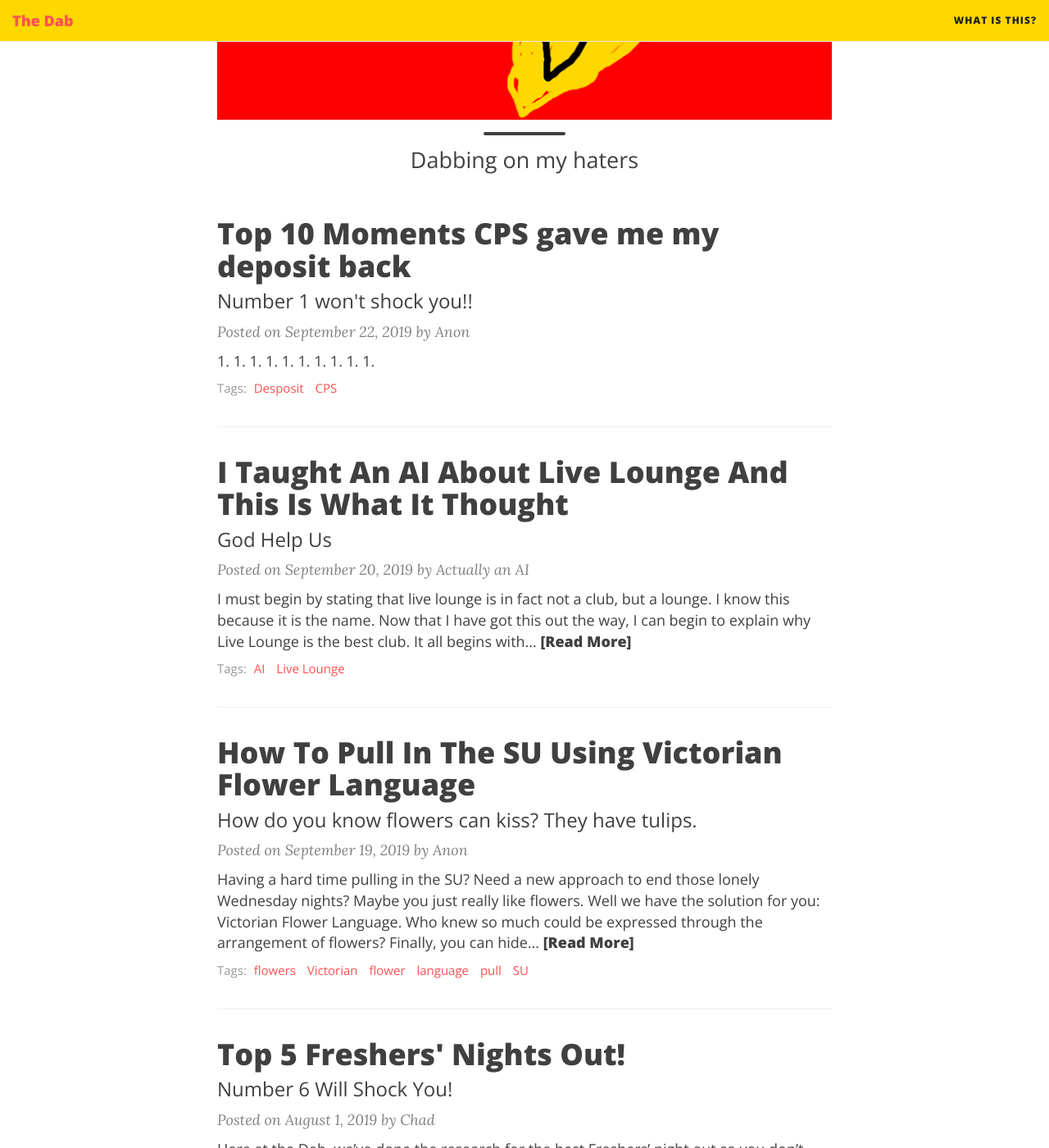
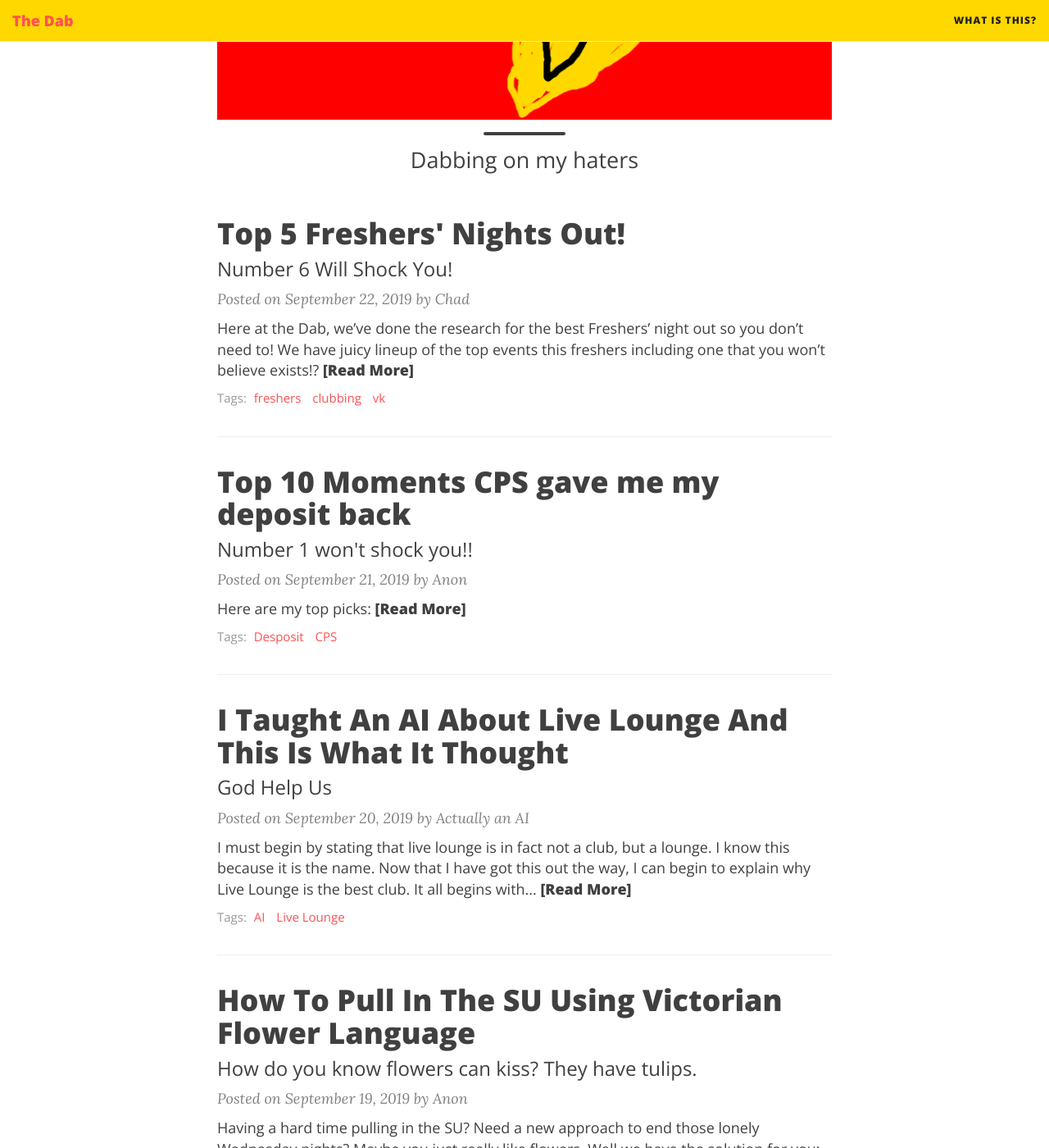
Before and after one commit to The-Dab/the-dab.github.io, a Jekyll site: the page built from index.html, in a window 1280 px wide and 1400 px high, scrolled down 451 px. Shown: the whole window at 82% size. Built offline with Jekyll 4.4.1, drawn with Linux system fonts in a browser that asks for light colours; nearby versions of some CDN libraries; the list of posts is cut into pages by our own code; some of the changed lines change nothing that is shown; some of the changed text lies outside the part shown.

Commit message:
Redid freshers

```diff
--- a/_config.yml
+++ b/_config.yml
@@ -17,7 +17,7 @@ baseurl: ""
 title: The Dab
 
 # Short description of your site
-description: Dabbing on my haters
+description: Forget the Tab, read the Dab.
 
 # --- Navigation bar options --- #
 
@@ -73,7 +73,7 @@ author:
 social-network-links:
   rss: true
   # email: "someone@example.com"
-  facebook: thedab
+  facebook: thedabonline
   # github: daattali
   # twitter: daattali
 #  reddit: yourname
--- a/_includes/footer.html
+++ b/_includes/footer.html
@@ -40,6 +40,9 @@
         {% endif %}
       {% endif%}
       </p>
+      <p class="theme-by text-muted">
+      If you want to write for us, please message the FB page. We will take anything
+    </p>
           <!-- Please don't remove this, keep my open source work credited :) -->
     <p class="theme-by text-muted">
       Theme by
--- a/_posts/2019-08-01-freshers.md
+++ /dev/null
@@ -1,36 +0,0 @@
----
-layout: post
-title: Top 5 Freshers' Nights Out!
-subtitle: Number 6 Will Shock You!
-tags: [freshers, clubbing, vk]
-comments: true
-author: Chad
-bigimg: /img/club_banner.jpg
----
-
-Here at the Dab, we've done the research for the best Freshers' night out so you don't need to! We have a juice lineup of the top events this freshers including one that you won't believe exists!?
-
-# Cardiff Met SU
-![Cardiff Met SU](/img/club_1.jpg)
-
-When Cardiff SU just isn't enough. Join the true heros in the wildest night of the century.
-
-# Fam Fish Hidden Bar
-![Fam Fish](/img/club_2.jpg)
-
-It is said that if you utter the magic words, touch the right photos on the wall, and then pass out in exactly the right spot, you will awaken in one of the mst exclusive hidden bars in Wales.
-
-# Iselder Llethol
-![Crippling Depression](/img/club_3.jpg)
-
-For when Welsh Club won't hide the tears.
-
-# Can't really remember this one
-![Hello there](/img/club_4.jpg)
-
-I'm really scraping the barrel with this one so please help me out and just gloss over this night.
-
-# This is the 5th one
-![???](/img/club_5.jpg)
-
-There's not really much to say about this one. We promised 5 so here is the 5th!
--- a/_posts/2019-09-22-cps.md
+++ b/_posts/2019-09-21-cps.md
@@ -5,6 +5,9 @@ subtitle: Number 1 won't shock you!!
 tags: [Desposit, CPS]
 comments: true
 ---
+Here are my top picks:
+
+
 1.
 1.
 1.
--- /dev/null
+++ b/_posts/2019-09-22-freshers.md
@@ -0,0 +1,36 @@
+---
+layout: post
+title: Top 5 Freshers' Nights Out!
+subtitle: Number 6 Will Shock You!
+tags: [freshers, clubbing, vk]
+comments: true
+author: Chad
+bigimg: /img/club_banner.jpg
+---
+
+Here at the Dab, we've done the research for the best Freshers' night out so you don't need to! We have juicy lineup of the top events this freshers including one that you won't believe exists!?
+
+# Cardiff Met SU
+![Cardiff Met SU](/img/club_1.jpg)
+
+When Cardiff SU just isn't enough. Join the true heros in the wildest night of the century. It's the only club in the city where you can get a sports massage and never have to queue for queue for the bar. Why? Because there's fuck all people there.
+
+# Fam Fish Hidden Bar
+![Fam Fish](/img/club_2.jpg)
+
+It is said that if you utter the magic words, touch the right photos on the wall, and then pass out in exactly the right spot, you will awaken in one of the most exclusive hidden bars in Wales. If greasy dance floors and potato fritters are for you, then this is the place to come.
+
+# Iselder Llethol
+![Crippling Depression](/img/club_3.jpg)
+
+For when Welsh Club won't hide the tears.
+
+# Can't really remember this one
+![Hello there](/img/club_4.jpg)
+
+I'm really scraping the barrel with this one so please help me out and just gloss over this night.
+
+# Live Lounge
+![???](/img/club_5.jpg)
+
+Imagine a club with cheesy bangers, free entry everyday, live music everyday, dangerously cheap shots, don't forget the house wine, and some of the best company you can find (and pizza slices). Well what if we told you this place is real? Well this place definitely isn't real. If you hear of a place called Live Lounge and you're a first year, stay away. _please_
```
